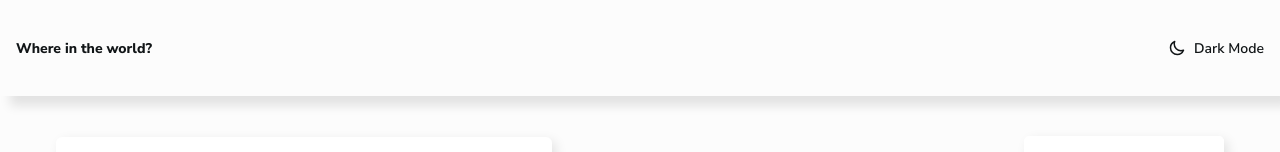
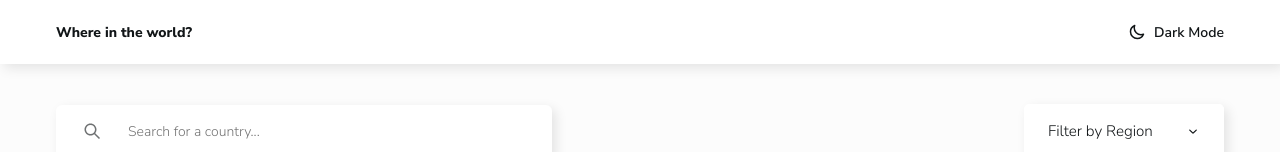
Before and after one commit to Niisari/rest-countries-api-with-color-theme-switcher-master, a React (Vite) app: page / in a window 1280 px wide. Shown: the top 152 px of the page. Built offline with nearby package versions, Linux system fonts and the light colour scheme.

Commit message:
added missing background color and adjusted box shadow for the header

```diff
--- a/src/components/Header.css
+++ b/src/components/Header.css
@@ -17,7 +17,8 @@
 
   height: 6rem;
   padding: 0 1rem;
-  box-shadow: 10px 10px 10px rgba(0, 0, 0, 0.1);
+  box-shadow: 4px 4px 12px rgba(0, 0, 0, 0.1);
+  background-color: var(--element-bg);
 }
 
 .header__title {
@@ -36,3 +37,10 @@
   display: inline-block;
   transition: fill 0.2s ease;
 }
+
+@media only screen and (min-width: 48rem) {
+  .header__content {
+    padding: 0 3.5rem;
+    height: 4rem;
+  }
+}
```
